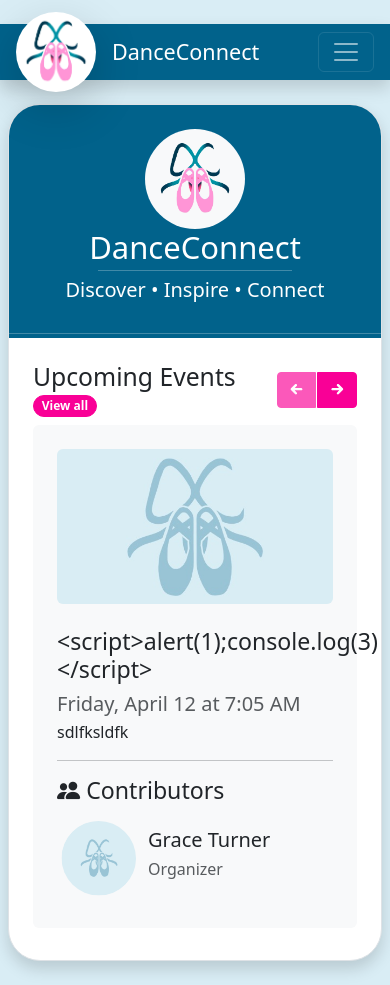
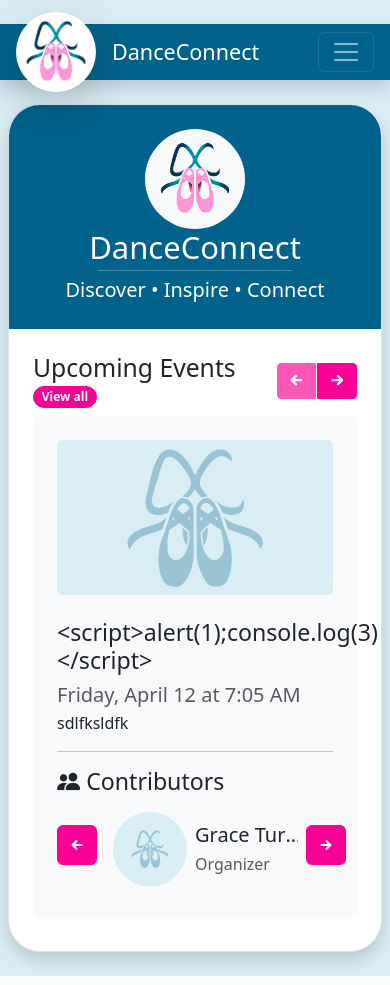
Before and after one commit to AndrewHocking/Dance-Connect, a Flask app: page / in a window 390 px wide. Run offline with Flask 3, Linux system fonts and the light colour scheme; parts of the project's set-up code (start-up, migrations or seed data) failed here and were passed over.

Commit message:
Fixed formatting issues on home card
Also made the little info texts on the opportunity cards smaller, so they don't break across lines on mobile

```diff
--- a/website/static/style/base.css
+++ b/website/static/style/base.css
@@ -292,6 +292,10 @@
     overflow: hidden;
 }
 
+.home-card-contributor-list {
+    scroll-behavior: smooth;
+}
+
 .ck-editor__editable_inline {
     min-height: 200px;
 }
@@ -347,6 +351,10 @@
         /* equivalent to .bg-body-tertiary */
     }
 
+    .home-card-contributor-info {
+        max-width: 140px;
+    }
+
     /* body {
         background-color: blue;
     } */
--- a/website/templates/base.html
+++ b/website/templates/base.html
@@ -43,7 +43,7 @@
                             <li>
                                 <hr class="dropdown-divider">
                             </li>
-                            <li><a class="dropdown-item" href="{{ url_for('events.event_create') }}">Create a new event</a></li>
+                            <li><a class="dropdown-item" href="{{ url_for('events.event_create') }}">Post a new event</a></li>
                             <li><a class="dropdown-item" href="#">My events</a></li>
                         </ul>
                     </div>
@@ -57,8 +57,11 @@
                             <span class="nav-label">Opportunities</span>
                         </a>
                         <ul class="dropdown-menu">
-                            <li><a class="dropdown-item" href="{{ url_for('opportunities.opportunities_list') }}">New opportunities</a></li>
-                            <li><a class="dropdown-item" href="{{ url_for('opportunities.create_opportunity') }}">Create a new opportunity post</a>
+                            <li><a class="dropdown-item" href="{{ url_for('opportunities.opportunities_list') }}">All opportunities</a></li>
+                            <li>
+                                <hr class="dropdown-divider">
+                            </li>
+                            <li><a class="dropdown-item" href="{{ url_for('opportunities.create_opportunity') }}">Post a new opportunity</a>
                             </li>
                         </ul>
                     </div>
--- a/website/templates/event-home-card.html
+++ b/website/templates/event-home-card.html
@@ -39,17 +39,18 @@
     <div class="row align-items-center">
         <h3><i class="bi bi-people-fill"></i> Contributors</h3>
     </div>
-    <div class="row align-items-center flex-nowrap">
-        <div class="col-auto contributors-scroll-btn pe-0">
+    <div class="row align-items-center flex-nowrap pe-sm-0">
+        <div class="col-1 col-lg-auto contributors-scroll-btn pe-0 pb-2 z-3">
             <button class="btn btn-sm btn-primary rounded contributors-scroll-backward-btn" style="width: 40px; height: 40px;">
                 <i class="bi bi-arrow-left-short bi-bold h5"></i>
             </button>
         </div>
-        <div class="col px-0">
+        <div class="col-10 col-lg mx-1 mx-md-0 px-0 ps-4 ps-md-0">
             <div class="home-card-contributor-list row align-items-center flex-nowrap overflow-x-scroll mx-1">
-                {% for contributor in event.contributor_association[:8] %}
-                <a href="{{url_for('people.person', username=contributor.user.username)}}" class=" col-auto text-reset text-decoration-none">
-                    <div class="row align-items-center">
+                {% set max_people_to_show = 5 %}
+                {% for contributor in event.contributor_association[:max_people_to_show] %}
+                <a href="{{url_for('people.person', username=contributor.user.username)}}" class="col-auto text-reset text-decoration-none me-2">
+                    <div class="row align-items-center flex-nowrap">
                         <div class="col-auto align-items-center justify-content-center my-2 position-relative text-decoration-none text-body me-2"
                             style="width: 75px; height: 75px;">
                             <div class="rounded-circle mx-auto overflow-hidden position-relative" style="width: 75px; height: 75px;">
@@ -58,30 +59,39 @@
                                     alt="{{ contributor.user.display_name }}" />
                             </div>
                         </div>
-                        <div class="col-auto mx-1">
-                            <h5 class="fw-medium">{{ contributor.user.display_name }}</h5>
-                            <h6 class="text-body-secondary">{{ contributor.role }}</h6>
+                        <div class="col-auto home-card-contributor-info" style="">
+                            <h5 class="fw-medium text-truncate">{{ contributor.user.display_name }}</h5>
+                            <h6 class="text-body-secondary text-truncate mb-0">{{ contributor.role }}</h6>
                         </div>
                     </div>
                 </a>
                 {% endfor %}
-                {% if event.contributor_association|length > 8 %}
-                <div class="view-all-contributors-button col-auto align-items-center justify-content-center my-2 position-relative text-decoration-none text-body me-2"
-                    style="width: 75px; height: 75px;" data-bs-toggle="modal" data-bs-target="#view-all-contributors-modal"
-                    data-bs-event-title="{{ event.title }}" data-bs-event-id="{{ event.id }}">
-                    <div class="rounded-circle mx-auto" style="height: 75px; width: 75px;">
-                        <div class="rounded-circle mx-auto p-0 btn btn-primary" style="height: 75px; width: 75px;">
-                            <div class="text-white d-flex align-items-center justify-content-center fs-4 h-100">
-                                +{{event.contributor_association|length -
-                                8}}
+                {% if event.contributor_association|length > max_people_to_show %}
+                <div class="view-all-contributors-button col-auto ms-3 me-2" data-bs-toggle="modal" data-bs-target="#view-all-contributors-modal"
+                    data-bs-event-title="{{ event.title }}" data-bs-event-id="{{ event.id }}" role="button">
+                    <div class="row align-items-center flex-nowrap">
+                        <div class="col-auto align-items-center p-0">
+                            <div class="col-auto align-items-center justify-content-center my-2 position-relative text-decoration-none text-body"
+                                style="width: 75px; height: 75px;">
+                                <div class="rounded-circle mx-auto" style="height: 75px; width: 75px;">
+                                    <div class="rounded-circle mx-auto p-0 btn btn-primary" style="height: 75px; width: 75px;">
+                                        <div class="text-white d-flex align-items-center justify-content-center fs-4 h-100">
+                                            +{{event.contributor_association|length -
+                                            max_people_to_show}}
+                                        </div>
+                                    </div>
+                                </div>
                             </div>
+                        </div>
+                        <div class="col-auto home-card-contributor-info ps-2" style="">
+                            <h5 class="fw-medium mb-0">View all</h5>
                         </div>
                     </div>
                 </div>
                 {% endif %}
             </div>
         </div>
-        <div class="col-auto contributors-scroll-btn ps-0">
+        <div class="col-1 col-lg-auto contributors-scroll-btn px-0 pb-2 z-3">
             <button class="btn btn-sm btn-primary rounded contributors-scroll-forward-btn" style="width: 40px; height: 40px;">
                 <i class="bi bi-arrow-right-short bi-bold h5"></i>
             </button>
--- a/website/templates/home.html
+++ b/website/templates/home.html
@@ -14,10 +14,10 @@
             <div class="lead">Discover • Inspire • Connect</div>
         </div>
     </div>
-    <div class="row justify-content-center align-items-center bg-nav">
+    {# <div class="row justify-content-center align-items-center bg-nav">
         <hr class="w-100 mx-auto my-1" />
     </div>
-    {# <nav class="navbar navbar-dark row justify-content-center align-items-center bg-nav py-2 gx-5">
+    <nav class="navbar navbar-dark row justify-content-center align-items-center bg-nav py-2 gx-5">
         <div class="nav-item dropdown col-auto text-center px-2">
             <a class="nav-link btn" id="events" href="#" role="button" data-bs-toggle="dropdown" aria-expanded="false">
                 <i class="bi bi-calendar-week-fill h4"></i>
@@ -62,7 +62,7 @@
                 <div class="col-auto">
                     <ul class="pagination m-0">
                         <li class="page-item">
-                            <button id="prev-event-btn" disabled class="btn btn-sm btn-primary rounded-end-0">
+                            <button id="prev-event-btn" class="btn btn-sm btn-primary rounded-end-0 disabled">
                                 <i class="bi bi-arrow-left-short bi-bold h4"></i>
                             </button>
                         </li>
@@ -146,18 +146,18 @@
         for (let element of document.getElementsByClassName("home-card-contributor-list")) {
             if (element.scrollWidth > element.clientWidth) {
                 for (let button of element.parentElement.parentElement.getElementsByClassName("contributors-scroll-btn")) {
-                    element.classList.add("overflown");
+                    element.classList.add("overflow-x-scroll");
                     button.hidden = false;
                     button.firstElementChild.addEventListener("click", function () {
                         if (button.firstElementChild.classList.contains("contributors-scroll-forward-btn"))
-                            element.scrollLeft += 100;
+                            element.scrollLeft += element.clientWidth;
                         else if (button.firstElementChild.classList.contains("contributors-scroll-backward-btn"))
-                            element.scrollLeft -= 100;
+                            element.scrollLeft -= element.clientWidth;
                     });
                 }
             } else {
                 for (let button of element.parentElement.parentElement.getElementsByClassName("contributors-scroll-btn")) {
-                    element.classList.remove("overflown");
+                    element.classList.remove("overflow-x-scroll");
                     button.hidden = true;
                 }
             }
@@ -181,9 +181,9 @@
         document.getElementById(`event${eventIndex}`).hidden = true;
         eventIndex++;
         document.getElementById(`event${eventIndex}`).hidden = false;
-        document.getElementById('prev-event-btn').disabled = false;
+        document.getElementById('prev-event-btn').classList.remove("disabled");
         if (eventIndex == totalEvents - 1) {
-            document.getElementById('next-event-btn').disabled = true;
+            document.getElementById('next-event-btn').classList.add("disabled");
         }
 
         if (eventIndex < totalEvents - 1 && eventIndex >= loadedEvents - 1
@@ -225,9 +225,9 @@
         document.getElementById(`event${eventIndex}`).hidden = true;
         eventIndex--;
         document.getElementById(`event${eventIndex}`).hidden = false;
-        document.getElementById('next-event-btn').disabled = false;
+        document.getElementById('next-event-btn').classList.remove("disabled");
         if (eventIndex == 0) {
-            document.getElementById('prev-event-btn').disabled = true;
+            document.getElementById('prev-event-btn').classList.add("disabled");
         }
         setoverflown();
     });
```
Also changed, not shown: website/templates/opportunities.html (+5 -2 lines).
